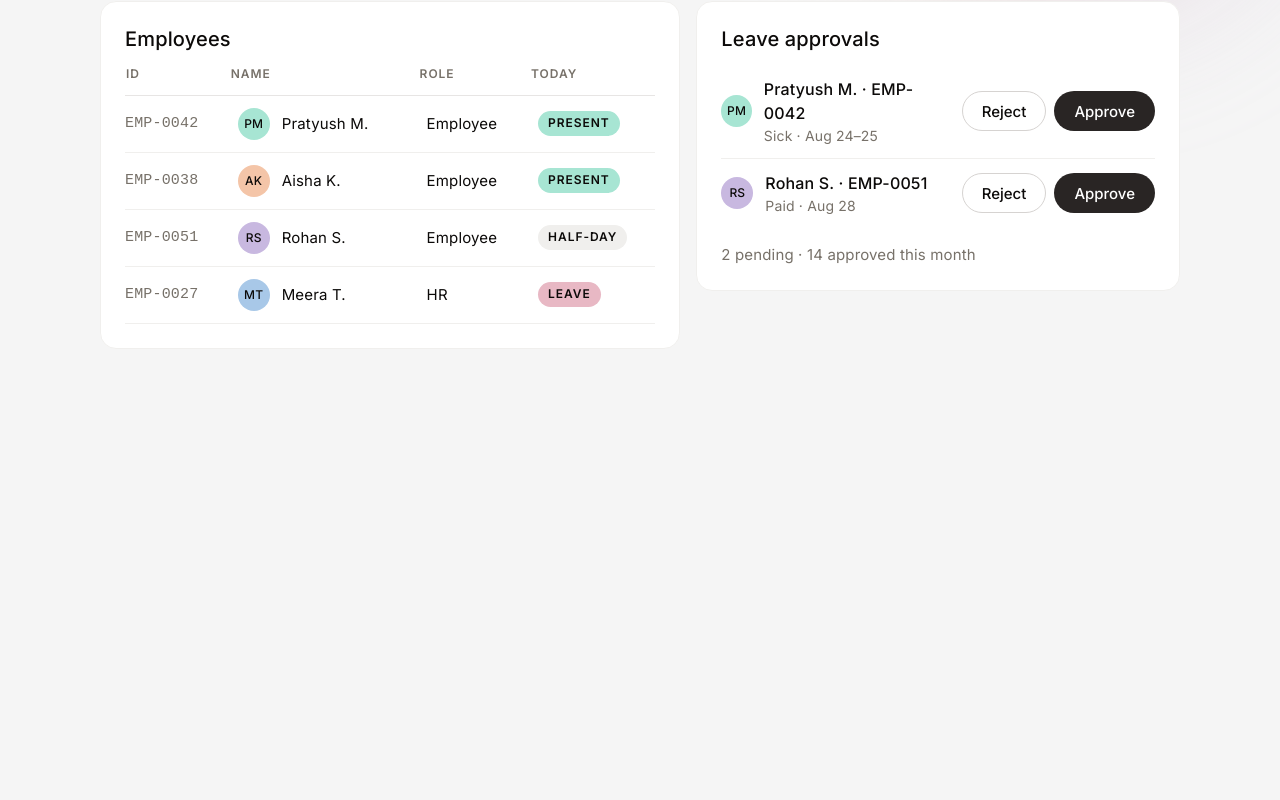
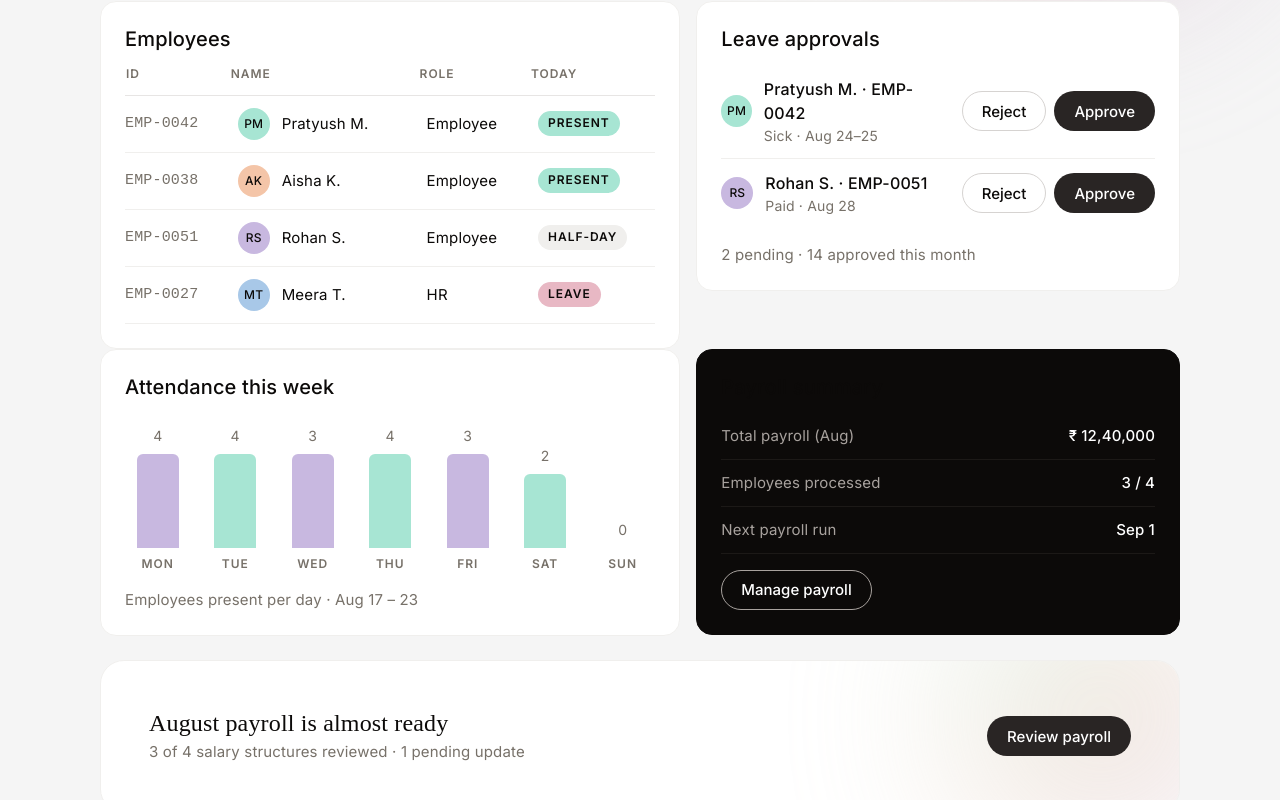
Before and after one commit to Mpratyush54/dayflow, a React (Vite) app in the folder frontend/: page /admin in a window 1280 px wide. Shown: the part 340-1140 px from the top of the page. Before the commit the page ends 800 px from the top, so only its background shows below. Built offline with nearby package versions, Linux system fonts and the light colour scheme.

Commit message:
feat(frontend): richer dashboards — attendance chart, leave balances, payroll summary, CTA band

```diff
--- a/frontend/src/pages/admin/Dashboard.tsx
+++ b/frontend/src/pages/admin/Dashboard.tsx
@@ -14,6 +14,16 @@ const employees = [
 const pendingLeaves = [
   { id: 'LV-104', who: 'Pratyush M. · EMP-0042', detail: 'Sick · Aug 24–25', initials: 'PM', tone: 'mint' },
   { id: 'LV-105', who: 'Rohan S. · EMP-0051', detail: 'Paid · Aug 28', initials: 'RS', tone: 'lavender' },
+];
+
+const attendanceWeek = [
+  { day: 'Mon', present: 4 },
+  { day: 'Tue', present: 4 },
+  { day: 'Wed', present: 3 },
+  { day: 'Thu', present: 4 },
+  { day: 'Fri', present: 3 },
+  { day: 'Sat', present: 2 },
+  { day: 'Sun', present: 0 },
 ];
 
 export default function AdminDashboard() {
@@ -102,6 +112,45 @@ export default function AdminDashboard() {
           <p className="dash-sub" style={{ marginTop: 16 }}>2 pending · 14 approved this month</p>
         </Card>
       </div>
+
+      <div className="dash-grid">
+        <Card heading="Attendance this week">
+          <div className="bar-chart">
+            {attendanceWeek.map((d) => (
+              <div key={d.day} className="bar-col">
+                <span className="bar-value">{d.present}</span>
+                <div className="bar" style={{ height: `${(d.present / 4) * 100}%` }} />
+                <span className="bar-label">{d.day}</span>
+              </div>
+            ))}
+          </div>
+          <p className="dash-sub" style={{ marginTop: 16 }}>Employees present per day · Aug 17 – 23</p>
+        </Card>
+        <Card className="card--dark" heading="Payroll summary">
+          <div className="summary-row">
+            <span className="summary-row__label">Total payroll (Aug)</span>
+            <span className="summary-row__value">₹ 12,40,000</span>
+          </div>
+          <div className="summary-row">
+            <span className="summary-row__label">Employees processed</span>
+            <span className="summary-row__value">3 / 4</span>
+          </div>
+          <div className="summary-row">
+            <span className="summary-row__label">Next payroll run</span>
+            <span className="summary-row__value">Sep 1</span>
+          </div>
+          <Button variant="outline" style={{ marginTop: 16 }}>Manage payroll</Button>
+        </Card>
+      </div>
+
+      <div className="cta-band">
+        <div className="orb" aria-hidden />
+        <div className="cta-band__text">
+          <h3 className="cta-band__title">August payroll is almost ready</h3>
+          <p className="cta-band__sub">3 of 4 salary structures reviewed · 1 pending update</p>
+        </div>
+        <Button>Review payroll</Button>
+      </div>
     </AppLayout>
   );
 }
--- a/frontend/src/pages/employee/Dashboard.tsx
+++ b/frontend/src/pages/employee/Dashboard.tsx
@@ -17,6 +17,12 @@ const activity = [
   { text: 'Leave request (Sick, Aug 24–25) submitted', when: '2h ago' },
   { text: 'Checked in at 9:02 AM', when: 'Today' },
   { text: 'Payslip for July is available', when: 'Aug 1' },
+];
+
+const balances = [
+  { label: 'Paid leave', used: 6, total: 18, tone: 'mint' },
+  { label: 'Sick leave', used: 2, total: 10, tone: 'peach' },
+  { label: 'Unpaid leave', used: 0, total: 5, tone: 'lavender' },
 ];
 
 export default function EmployeeDashboard() {
@@ -110,6 +116,52 @@ export default function EmployeeDashboard() {
           </ul>
         </Card>
       </div>
+
+      <div className="dash-grid">
+        <Card heading="Leave balance">
+          {balances.map((b) => (
+            <div key={b.label} className="balance-row">
+              <div className="balance-top">
+                <span>{b.label}</span>
+                <span>{b.total - b.used} of {b.total} left</span>
+              </div>
+              <div className="balance-track">
+                <div
+                  className={`balance-fill balance-fill--${b.tone}`}
+                  style={{ width: `${(b.total - b.used) / b.total * 100}%`, animationDelay: '0.2s' }}
+                />
+              </div>
+            </div>
+          ))}
+        </Card>
+        <Card className="card--dark" heading="Salary (August)">
+          <div className="summary-row">
+            <span className="summary-row__label">Basic</span>
+            <span className="summary-row__value">₹ 55,000</span>
+          </div>
+          <div className="summary-row">
+            <span className="summary-row__label">Allowances</span>
+            <span className="summary-row__value">₹ 12,400</span>
+          </div>
+          <div className="summary-row">
+            <span className="summary-row__label">Deductions</span>
+            <span className="summary-row__value">₹ 6,100</span>
+          </div>
+          <div className="summary-row">
+            <span className="summary-row__label">Net pay</span>
+            <span className="summary-row__value">₹ 61,300</span>
+          </div>
+        </Card>
+      </div>
+
+      <div className="cta-band">
+        <div className="orb" aria-hidden />
+        <div className="cta-band__text">
+          <h3 className="cta-band__title">Your July payslip is ready</h3>
+          <p className="cta-band__sub">Net pay ₹ 61,300 · credited Aug 1</p>
+        </div>
+        <Button variant="outline">View payslip</Button>
+      </div>
     </AppLayout>
   );
 }
--- a/frontend/src/styles/dashboards.css
+++ b/frontend/src/styles/dashboards.css
@@ -330,6 +330,185 @@
   gap: var(--space-xs);
 }
 
+/* Attendance bar chart */
+.bar-chart {
+  display: flex;
+  align-items: flex-end;
+  gap: var(--space-sm);
+  height: 160px;
+  padding-top: var(--space-sm);
+}
+
+.bar-col {
+  flex: 1;
+  display: flex;
+  flex-direction: column;
+  align-items: center;
+  gap: var(--space-xs);
+  height: 100%;
+  justify-content: flex-end;
+}
+
+.bar {
+  width: 100%;
+  max-width: 42px;
+  border-radius: var(--radius-sm) var(--radius-sm) 0 0;
+  background: var(--color-gradient-lavender);
+  transform-origin: bottom;
+  animation: bar-grow 0.7s cubic-bezier(0.22, 1, 0.36, 1) both;
+}
+
+.bar-col:nth-child(2) .bar { background: var(--color-gradient-mint); animation-delay: 0.05s; }
+.bar-col:nth-child(3) .bar { animation-delay: 0.1s; }
+.bar-col:nth-child(4) .bar { background: var(--color-gradient-mint); animation-delay: 0.15s; }
+.bar-col:nth-child(5) .bar { animation-delay: 0.2s; }
+.bar-col:nth-child(6) .bar { background: var(--color-gradient-mint); animation-delay: 0.25s; }
+.bar-col:nth-child(7) .bar { animation-delay: 0.3s; }
+
+.bar-value {
+  font: var(--type-caption);
+  color: var(--color-muted);
+}
+
+.bar-label {
+  font: var(--type-caption-uppercase);
+  letter-spacing: var(--type-caption-uppercase-spacing);
+  text-transform: uppercase;
+  color: var(--color-muted);
+}
+
+@keyframes bar-grow {
+  from { transform: scaleY(0); }
+  to { transform: scaleY(1); }
+}
+
+/* Leave balance progress bars */
+.balance-row {
+  margin-bottom: var(--space-base);
+}
+
+.balance-row:last-child {
+  margin-bottom: 0;
+}
+
+.balance-top {
+  display: flex;
+  justify-content: space-between;
+  font: var(--type-body-sm);
+  color: var(--color-body-strong);
+  margin-bottom: var(--space-xs);
+}
+
+.balance-track {
+  height: 8px;
+  background: var(--color-surface-strong);
+  border-radius: var(--radius-pill);
+  overflow: hidden;
+}
+
+.balance-fill {
+  height: 100%;
+  border-radius: var(--radius-pill);
+  animation: balance-fill 1s cubic-bezier(0.22, 1, 0.36, 1) both;
+}
+
+@keyframes balance-fill {
+  from { width: 0; }
+}
+
+.balance-fill--mint { background: linear-gradient(90deg, var(--color-gradient-mint), var(--color-gradient-sky)); }
+.balance-fill--peach { background: linear-gradient(90deg, var(--color-gradient-peach), var(--color-gradient-rose)); }
+.balance-fill--lavender { background: linear-gradient(90deg, var(--color-gradient-lavender), var(--color-gradient-sky)); }
+
+/* Salary / payroll summary rows */
+.summary-row {
+  display: flex;
+  justify-content: space-between;
+  padding: var(--space-sm) 0;
+  border-bottom: 1px solid var(--color-hairline-soft);
+  font: var(--type-body-sm);
+}
+
+.summary-row:last-child {
+  border-bottom: none;
+}
+
+.summary-row__label {
+  color: var(--color-muted);
+}
+
+.summary-row__value {
+  color: var(--color-body-strong);
+  font-weight: 500;
+}
+
+.card--dark .summary-row {
+  border-color: var(--color-surface-dark-elevated);
+}
+
+.card--dark .summary-row__label {
+  color: var(--color-on-dark-soft);
+}
+
+.card--dark .summary-row__value {
+  color: var(--color-on-dark);
+}
+
+.card--dark .btn--outline {
+  color: var(--color-on-dark);
+  border-color: var(--color-on-dark-soft);
+}
+
+.card--dark .btn--outline:hover {
+  border-color: var(--color-on-dark);
+}
+
+.cta-band .btn {
+  position: relative;
+  z-index: 1;
+  white-space: nowrap;
+}
+
+.cta-band__text {
+  position: relative;
+  z-index: 1;
+}
+
+/* CTA band (cta-band recipe) */
+.cta-band {
+  position: relative;
+  z-index: 1;
+  margin-top: var(--space-lg);
+  background: var(--color-surface-card);
+  border: 1px solid var(--color-hairline-soft);
+  border-radius: var(--radius-xxl);
+  padding: var(--space-xxl);
+  display: flex;
+  align-items: center;
+  justify-content: space-between;
+  gap: var(--space-lg);
+  overflow: hidden;
+}
+
+.cta-band__title {
+  font: var(--type-display-sm);
+  margin: 0 0 var(--space-xxs);
+}
+
+.cta-band__sub {
+  font: var(--type-body-sm);
+  color: var(--color-muted);
+  margin: 0;
+}
+
+.cta-band .orb {
+  width: 300px;
+  height: 300px;
+  top: -100px;
+  right: -80px;
+  opacity: 0.4;
+}
+
 /* Entrance animations */
 .quick-cards .card,
 .stat-row .card,
```
